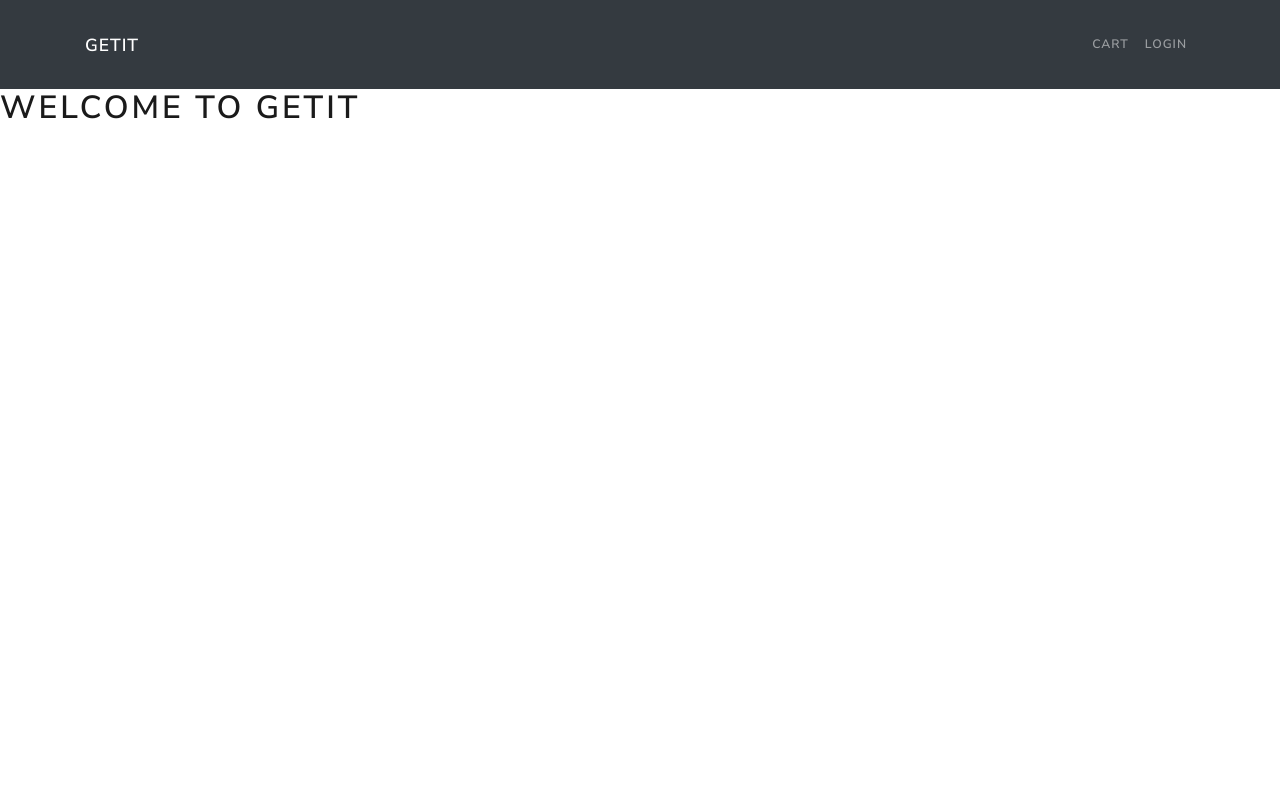
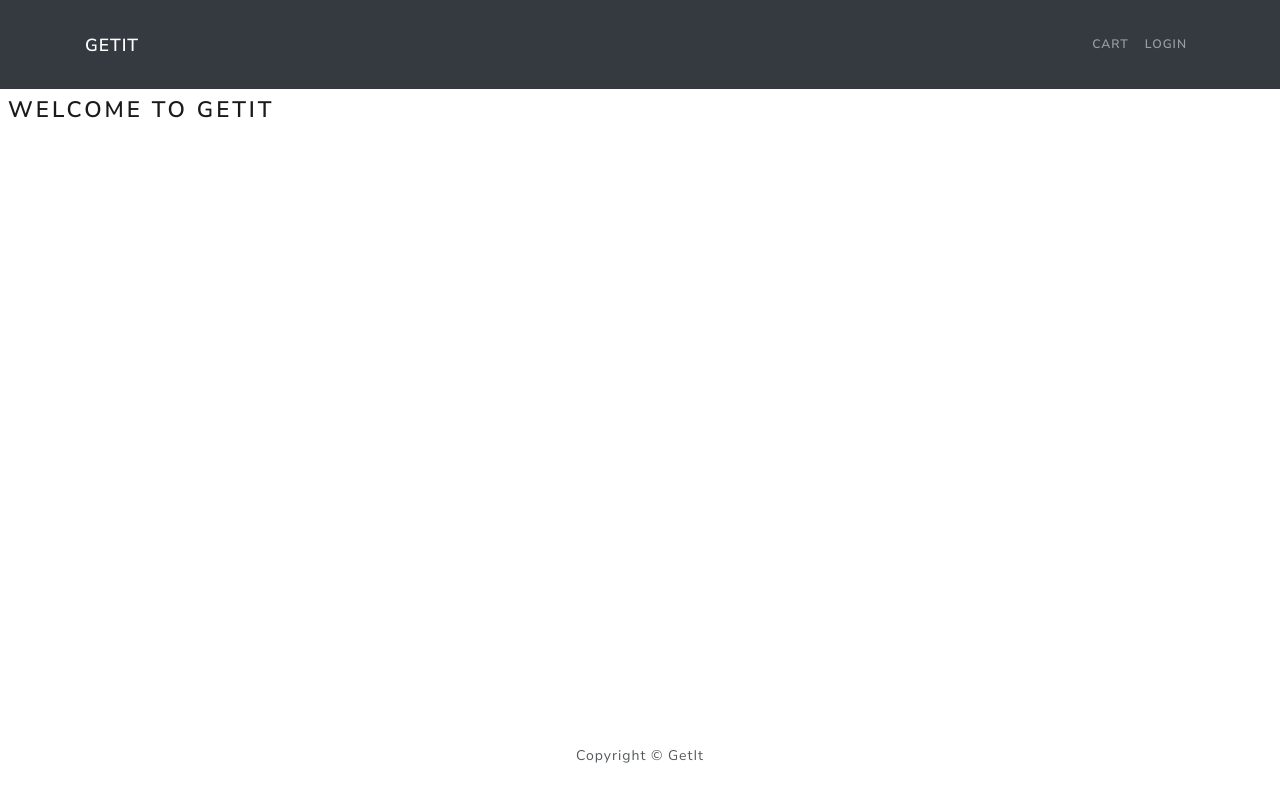
Before and after one commit to ankit-1602/getit, a React (Create React App) app in the folder frontend/: page / in a window 1280 px wide. Built offline with nearby package versions, Linux system fonts and the light colour scheme.

Commit message:
Add Footer component.

```diff
--- a/frontend/src/App.js
+++ b/frontend/src/App.js
@@ -1,9 +1,13 @@
 import Header from "./components/Header";
+import Footer from "./components/Footer"
 function App() {
   return (
     <>
       <Header />
-      <h1>Welcome to GetIt</h1>
+      <main>
+        <h1>Welcome to GetIt</h1>
+      </main>
+      <Footer/>
     </>
   );
 }
--- /dev/null
+++ b/frontend/src/components/Footer.js
@@ -0,0 +1,17 @@
+import React from 'react'
+import {Container,Row,Col} from 'react-bootstrap'
+const Footer = () => {
+    return (
+        <footer>
+            <Container>
+                <Row>
+                    <Col className="text-center py-3">
+                        Copyright &copy; GetIt
+                    </Col>
+                </Row>
+            </Container>
+        </footer>
+    )
+}
+
+export default Footer
--- a/frontend/src/index.css
+++ b/frontend/src/index.css
@@ -0,0 +1,21 @@
+main{
+    min-height: 80vh;
+  }
+
+  h3{
+    padding: 1rem 0;
+  }
+
+  h1{
+    font-size: 1.4rem;
+    padding: 1rem 0;
+  }
+
+  h1{
+    font-size: 1.4rem;
+    padding: 0.5rem;
+  }
+
+  .rating span{
+    margin: 0.1rem;
+  }
```
